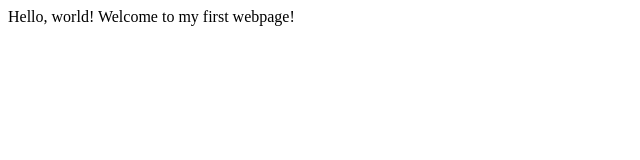
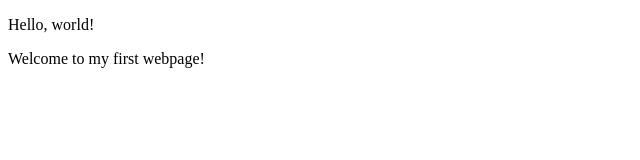
Before and after one commit to Muia23/my-first-webpage, a plain HTML site: page my-first-webpage.html in a window 1280 px wide. Shown: the whole page, without its empty margins (0-640 px from the left). Drawn offline with Linux system fonts and the light colour scheme.

Commit message:
add paragraph block elements to the page

```diff
--- a/my-first-webpage.html
+++ b/my-first-webpage.html
@@ -1,10 +1,10 @@
 <!DOCTYPE html>
 <html>
   <head>
-    <title>Our first webpage!</title>
+    <title>My first webpage!</title>
   </head>
   <body>
-    Hello, world!
-    Welcome to my first webpage!
+    <p>Hello, world!</p>
+    <p>Welcome to my first webpage!</p>
   </body>
 </html>
```
